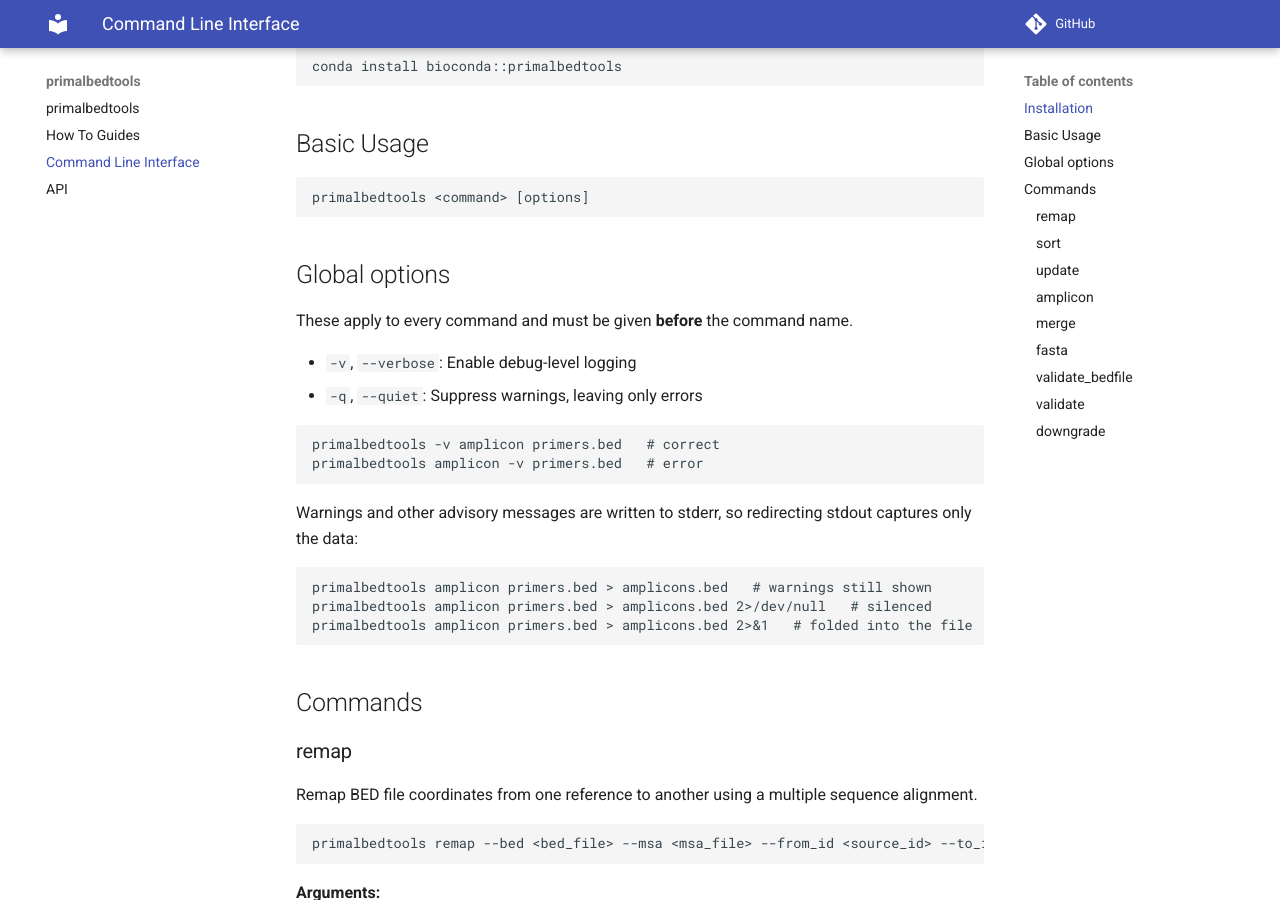
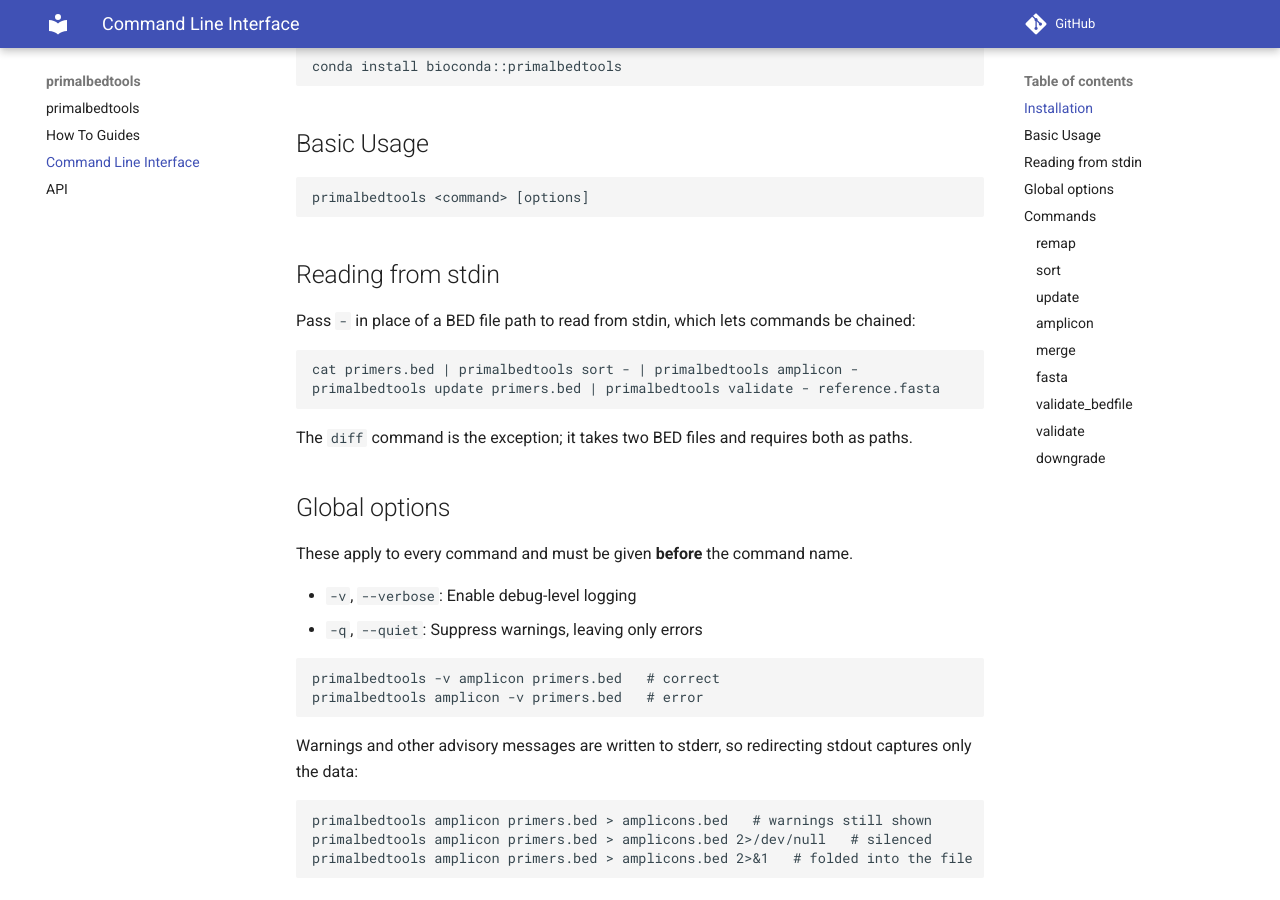
Before and after one commit to ChrisgKent/primalbedtools, an MkDocs documentation site: the page built from docs/cli.md, in a window 1280 px wide and 900 px high, scrolled down 415 px. Built offline with MkDocs 1.6.1 and Material for MkDocs 9.7.7, drawn with Linux system fonts in a browser that asks for light colours; comment, search, counter and statistics services are not loaded.

Commit message:
Document stdin input

````diff
--- a/docs/cli.md
+++ b/docs/cli.md
@@ -21,6 +21,19 @@ conda install bioconda::primalbedtools
 ```bash
 primalbedtools <command> [options]
 ```
+
+## Reading from stdin
+
+Pass `-` in place of a BED file path to read from stdin, which lets commands be
+chained:
+
+```bash
+cat primers.bed | primalbedtools sort - | primalbedtools amplicon -
+primalbedtools update primers.bed | primalbedtools validate - reference.fasta
+```
+
+The `diff` command is the exception; it takes two BED files and requires both as
+paths.
 
 ## Global options
 
````
